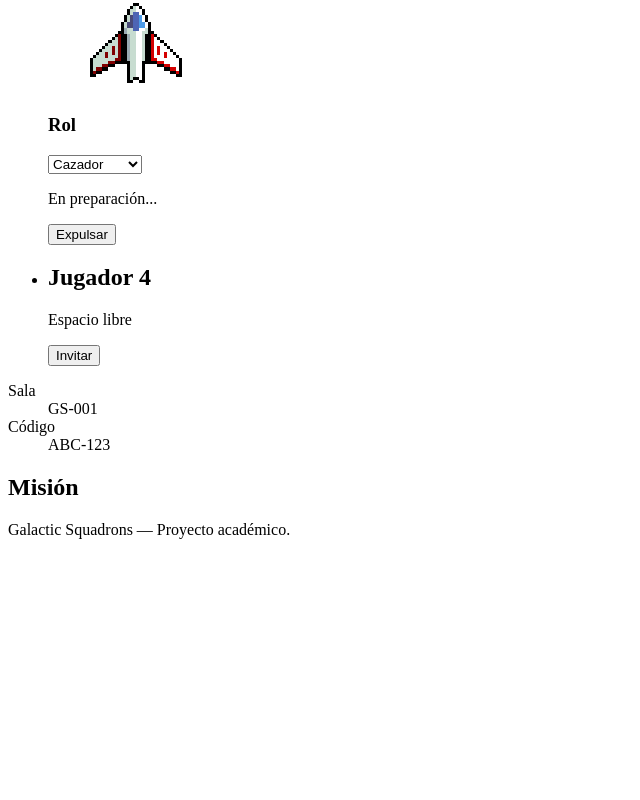
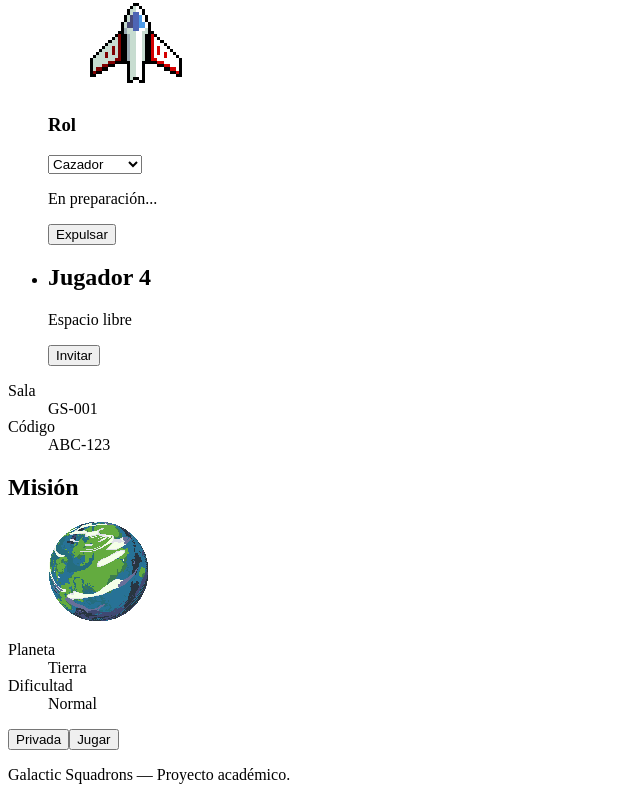
Before and after one commit to GeinerMB/proyecto-C00870-C15464-C25063-C27534, a React (Vite) app: page /#/lobby in a window 1280 px wide. Shown: the part 806-1606 px from the top of the page, without its empty margins (0-640 px from the left). Before the commit the page ends 1361 px from the top, so only its background shows below. Built offline with nearby package versions, Linux system fonts and the light colour scheme.

Commit message:
Added lobby mission preview
Updates the Lobby mission section to show Earth mission details with a new planet image asset, plus action buttons including navigation to start the game.

```diff
--- a/src/App.jsx
+++ b/src/App.jsx
@@ -2,6 +2,7 @@ import { Link, Route, Routes } from "react-router";
 import Home from "./pages/Home.jsx";
 import Lobby from "./pages/Lobby.jsx";
 import Rules from "./pages/Rules.jsx";
+import Game from "./pages/Game.jsx";
 
 export default function App() {
   return (
@@ -26,6 +27,7 @@ export default function App() {
           <Route path="/" element={<Home />} />
           <Route path="/lobby" element={<Lobby />} />
           <Route path="/rules" element={<Rules />} />
+          <Route path="/game" element={<Game />} />
         </Routes>
       </main>
 
--- a/src/pages/Game.jsx
+++ b/src/pages/Game.jsx
@@ -0,0 +1,7 @@
+export default function Game() {
+    return (
+    <section>
+      <h1>Juego</h1>
+    </section>
+    );
+}
--- a/src/pages/Lobby.jsx
+++ b/src/pages/Lobby.jsx
@@ -1,5 +1,6 @@
 import { Link, useNavigate } from "react-router";
 import fighterShip from "../../assets/player/fighter_ship.svg";
+import planetImage from "../../assets/planets/planet_earth.png";
 
 export default function Lobby() {
   const navigate = useNavigate();
@@ -138,7 +139,31 @@ export default function Lobby() {
           <h2 id="lobby-mission-title">Misión</h2>
         </header>
 
+        {/* Agregar imagen del planeta */}
+        <figure>
+          <img
+            src={planetImage}
+            alt="Imagen del planeta Tierra"
+            width="100"
+            height="100"
+          />
+        </figure>
 
+        <dl>
+          <dt>Planeta</dt>
+          <dd>Tierra</dd>
+
+          <dt>Dificultad</dt>
+          <dd>Normal</dd>
+        </dl>
+
+        <button type="button">
+          Privada
+        </button>
+
+        <button type="button" onClick={() => navigate("/game")}>
+          Jugar
+        </button>
       </section>
     </>
   );
```
Also changed, not shown: assets/planets/planet_earth.png (added).
